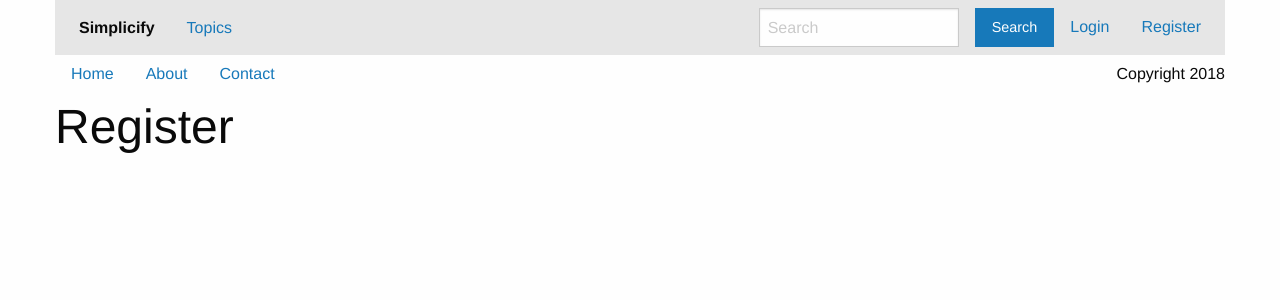
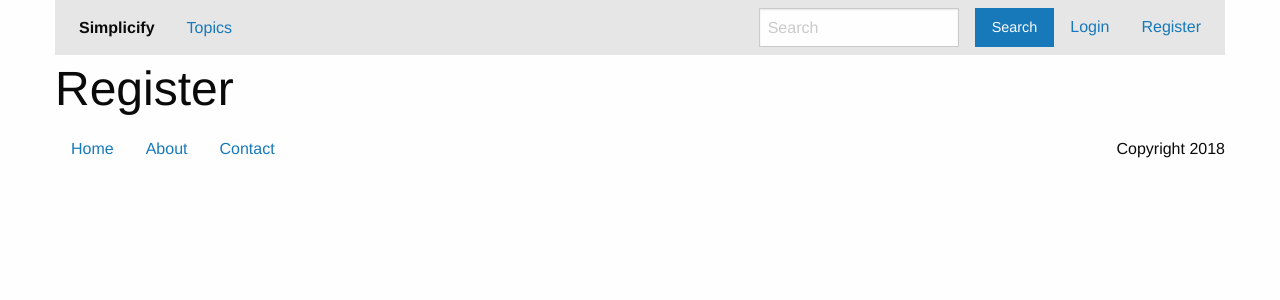
Before and after one commit to CarlJohnston/domauthority_client, a React (Create React App) app in the folder frontend/: page /register in a window 1280 px wide. Shown: the top 300 px of the page. Built offline with nearby package versions, Linux system fonts and the light colour scheme.

Commit message:
Move components into main content block of layout

```diff
--- a/frontend/src/components/Home/Home.js
+++ b/frontend/src/components/Home/Home.js
@@ -5,8 +5,6 @@ class Home extends Component {
   render() {
     return (
       <div>
-        <div className="grid-container">
-        </div>
       </div>
     );
   }
--- a/frontend/src/components/Layout/Layout.js
+++ b/frontend/src/components/Layout/Layout.js
@@ -30,6 +30,12 @@ class Layout extends Component {
         </div>
 
         <div className="grid-container">
+          <Route exact path='/' component={Home} />
+          <Route path='/login' component={Login} />
+          <Route path='/register' component={Register} />
+        </div>
+
+        <div className="grid-container">
           <div className="grid-x align-justify align-middle">
             <div className="small-12 medium-shrink cell">
               <ul className="menu">
@@ -44,10 +50,6 @@ class Layout extends Component {
             </div>
           </div>
         </div>
-
-        <Route exact path='/' component={Home} />
-        <Route path='/login' component={Login} />
-        <Route path='/register' component={Register} />
       </div>
     );
   }
--- a/frontend/src/components/Login/Login.js
+++ b/frontend/src/components/Login/Login.js
@@ -5,9 +5,7 @@ class Login extends Component {
   render() {
     return (
       <div>
-        <div className="grid-container">
         <h1>Login</h1>
-        </div>
       </div>
     );
   }
--- a/frontend/src/components/Register/Register.js
+++ b/frontend/src/components/Register/Register.js
@@ -5,9 +5,7 @@ class Register extends Component {
   render() {
     return (
       <div>
-        <div className="grid-container">
-          <h1>Register</h1>
-        </div>
+        <h1>Register</h1>
       </div>
     );
   }
```
